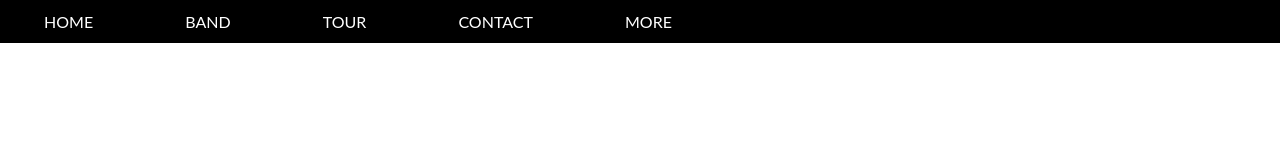
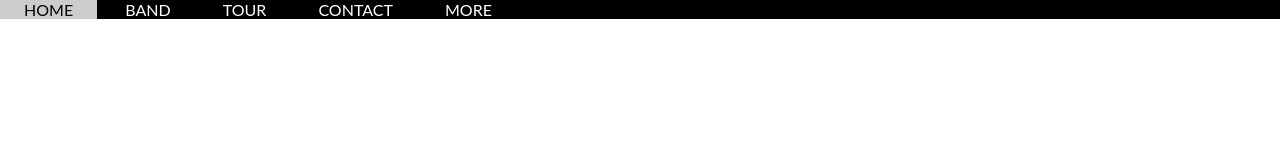
Before and after one commit to ndyudev/website-the-band-ndyudev, a plain HTML site: page index.html in a window 1280 px wide. Drawn offline with Linux system fonts and the light colour scheme.

Commit message:
Header P2

```diff
--- a/assets/css/style.css
+++ b/assets/css/style.css
@@ -7,19 +7,45 @@
   font-family:'Lato' , sans-serif
 }
 
-.navbar {
-  background-color: #000000;
+/*
+1. Vị trí
+2. Kích thước
+3. Màu sắc
+4. Kiểu dáng ( kiểu chữ, hình tròn, vuông,... )
+*/
+
+
+/*
+1. Từ ngoài vào trong
+2. Từ trên xuống dưới
+3. Tổng quan đến chi tiết
+*/
+/* #main {
+
+} */
+
+#header {
+  height: 46px; /* Cao */
+  background-color: #000;
+  overflow: hidden;
+  height: auto;
 }
 
-.navbar ul li {
+#nav li {
   display: inline-block; /* Nằm trên 1 dòng */
-  margin: 12px 20px;
   list-style: nones;
+  height: 100%;
 }
 
-.navbar ul li a {
+#nav li a {
   text-decoration: none;
   text-transform: uppercase;
   color: #fff;
   padding: 12px 24px;
+  pad: 12px;
 }
+
+#nav li a:hover {
+  background-color: #ccc;
+  color: #000000;
+}
--- a/index.html
+++ b/index.html
@@ -8,37 +8,32 @@
     <link rel="stylesheet" href="./assets/font/themify-icons-font/themify-icons/themify-icons.css">
 </head>
 <body>
-   <div class="container">
+   <div id="container">
         <!-- Header -->
-        <div class="header">
-            <nav class="navbar">
-                <ul>
-                    <li><a href="">Home</a></li>
-                    <li><a href="">Band</a></li>
-                    <li><a href="">Tour</a></li>
-                    <li><a href="">Contact</a></li>
-                    <li><a href="">More</a></li>
-                </ul>
-            </nav>
+        <div id="header">
+            <ul id="nav">
+                <li><a href="">Home</a></li>
+                <li><a href="">Band</a></li>
+                <li><a href="">Tour</a></li>
+                <li><a href="">Contact</a></li>
+                <li>
+                    <a href="#">More</a>
+                </li>
+            </ul>
         </div>
 
         <!-- Slider -->
-        <div class="slider">
+        <div id="slider">
 
         </div>
 
         <!-- Content -->
-
-        <div class="content">
+        <div id="content">
 
         </div>
 
-        <!-- Contact -->
-        <div class="contact">
-
-        </div>
         <!-- Footer -->
-        <div class="footer">
+        <div id="footer">
 
         </div>
    </div>
```
